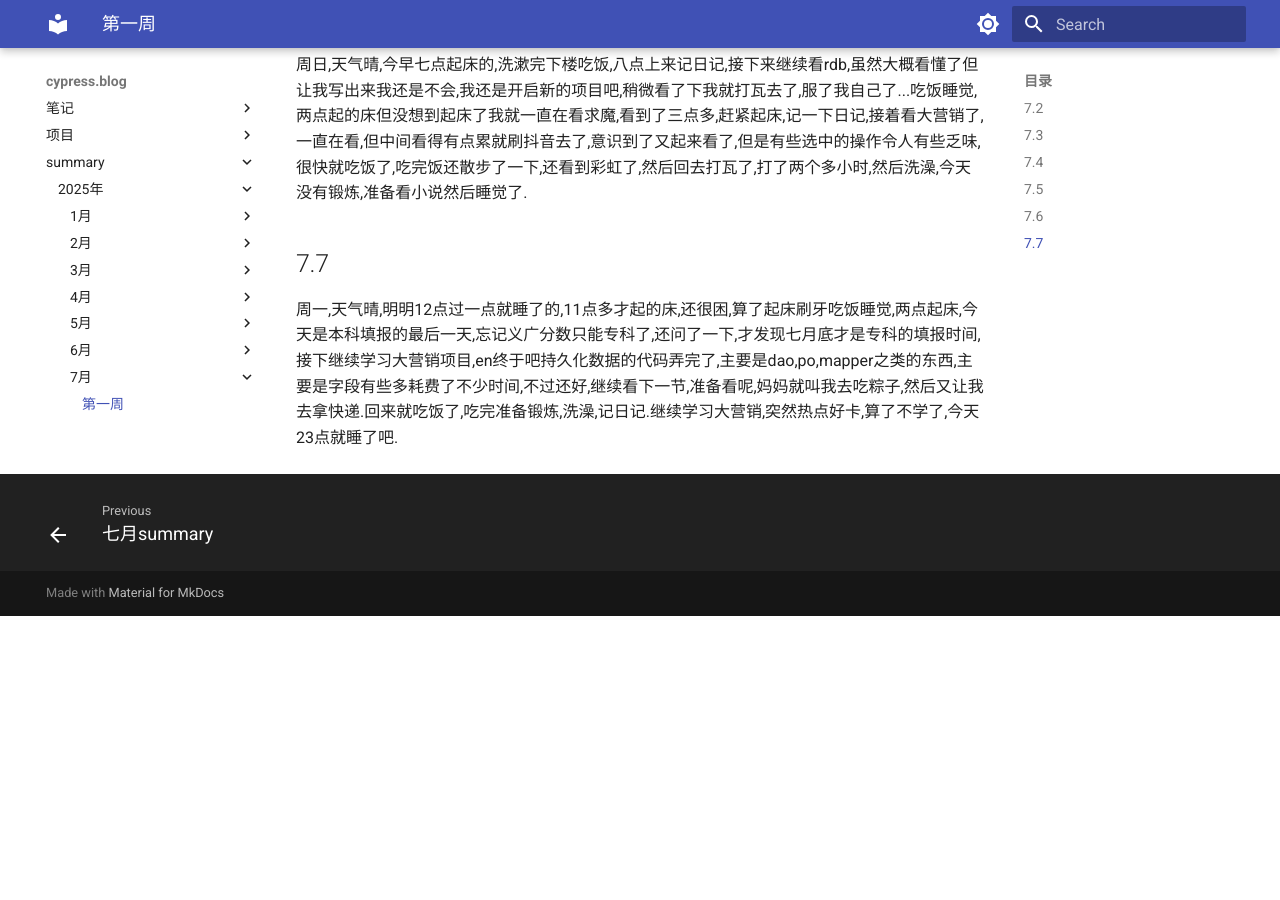
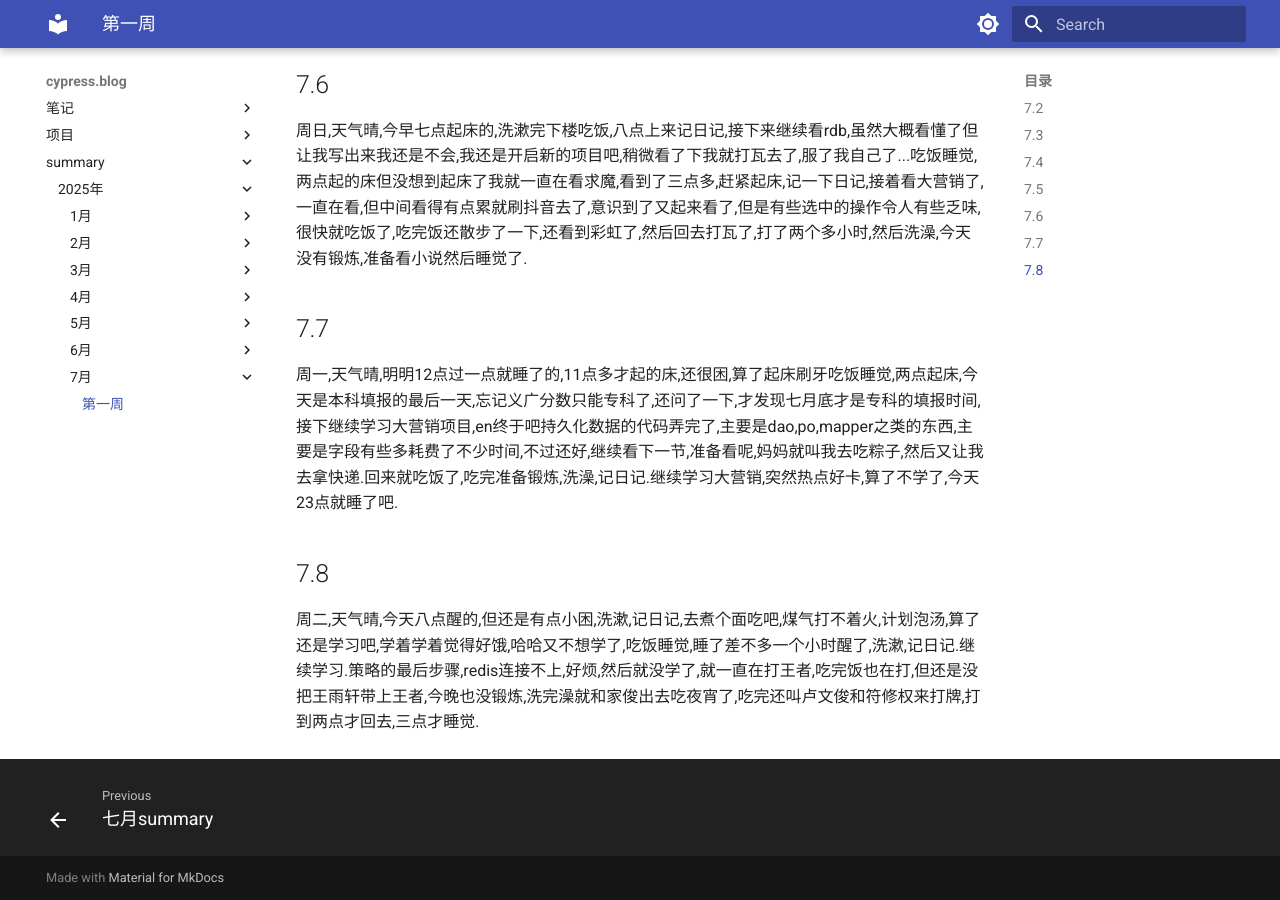
Before and after one commit to cyprer/blog0, an MkDocs documentation site: the page built from docs/summary/25year/7month/1week.md, in a window 1280 px wide and 900 px high, scrolled down 1387 px. Built offline with MkDocs 1.6.1 and Material for MkDocs 9.7.7, drawn with Linux system fonts in a browser that asks for light colours; before the commit the page ends 2003 px from its top, so only the background shows below that; some of the changed text lies outside the part shown.

Commit message:
docs: 更新25年7月第一周周结内容
添加7月8日的日记内容并修正格式问题

```diff
--- a/docs/summary/25year/7month/1week.md
+++ b/docs/summary/25year/7month/1week.md
@@ -1,5 +1,5 @@
 # 第一周周结
-
+  这周开始暑假生活,复盘了redis,但还是没学懂,然后开始了大营销的学习,学习效率好低...
 ## 7.2
   周三,天气阴,太折磨了,四点才睡着的,六点半起床送对象去东门了,热死,顺便剪了个头发,回去想睡觉,但没睡着,我不行了,在上面躺了两个小时点个了汉堡吃,看到空调师傅来了以为今天中午应该可以吹到空调了,实则不然,哈哈。没办法我只能先去高铁站了,但到北门的时候我竟然坐错了公交车,坐成了海口东到北门那一线的车了,于是我又换乘了,蒜鸟还好我出发的早,等了一会就上高铁了,世界真小,到了等候区的时候竟然看到文烈烨了,差点没认出来,但也只是点头示意了一下并没有上面交谈,坐上座位的时候突然想到我似乎坐了那么多次的高铁似乎没有和女生坐一起过,期间上了一次厕所,在车厢交接处路过的时候有个小女孩打到了我的手,然后我回到了我的座位上发现这个小女孩竟然就在我的后座,很巧了,我就一直转头看她,她也一直看我,我就拿手机和她一起合照,她也拿个小相机拍我,好可爱,可爱的我都为了她发了个朋友圈,也非常的巧,她也是东方的,很可惜没有和她拜拜,算了算了,遗憾总是贯穿人生始终,回家等待我的是凉了的酒席菜,,算了吃完收拾一下开始自律,但在浴室还是有点难度,算了,洗完澡出来写日记,然后玩会猫神牧场。玩到十点半准备11点睡觉了.
 ## 7.3
@@ -12,3 +12,5 @@
   周日,天气晴,今早七点起床的,洗漱完下楼吃饭,八点上来记日记,接下来继续看rdb,虽然大概看懂了但让我写出来我还是不会,我还是开启新的项目吧,稍微看了下我就打瓦去了,服了我自己了...吃饭睡觉,两点起的床但没想到起床了我就一直在看求魔,看到了三点多,赶紧起床,记一下日记,接着看大营销了,一直在看,但中间看得有点累就刷抖音去了,意识到了又起来看了,但是有些选中的操作令人有些乏味,很快就吃饭了,吃完饭还散步了一下,还看到彩虹了,然后回去打瓦了,打了两个多小时,然后洗澡,今天没有锻炼,准备看小说然后睡觉了.
 ## 7.7
   周一,天气晴,明明12点过一点就睡了的,11点多才起的床,还很困,算了起床刷牙吃饭睡觉,两点起床,今天是本科填报的最后一天,忘记义广分数只能专科了,还问了一下,才发现七月底才是专科的填报时间,接下继续学习大营销项目,en终于吧持久化数据的代码弄完了,主要是dao,po,mapper之类的东西,主要是字段有些多耗费了不少时间,不过还好,继续看下一节,准备看呢,妈妈就叫我去吃粽子,然后又让我去拿快递.回来就吃饭了,吃完准备锻炼,洗澡,记日记.继续学习大营销,突然热点好卡,算了不学了,今天23点就睡了吧.
+## 7.8
+  周二,天气晴,今天八点醒的,但还是有点小困,洗漱,记日记,去煮个面吃吧,煤气打不着火,计划泡汤,算了还是学习吧,学着学着觉得好饿,哈哈又不想学了,吃饭睡觉,睡了差不多一个小时醒了,洗漱,记日记.继续学习.策略的最后步骤,redis连接不上,好烦,然后就没学了,就一直在打王者,吃完饭也在打,但还是没把王雨轩带上王者,今晚也没锻炼,洗完澡就和家俊出去吃夜宵了,吃完还叫卢文俊和符修权来打牌,打到两点才回去,三点才睡觉.
```
